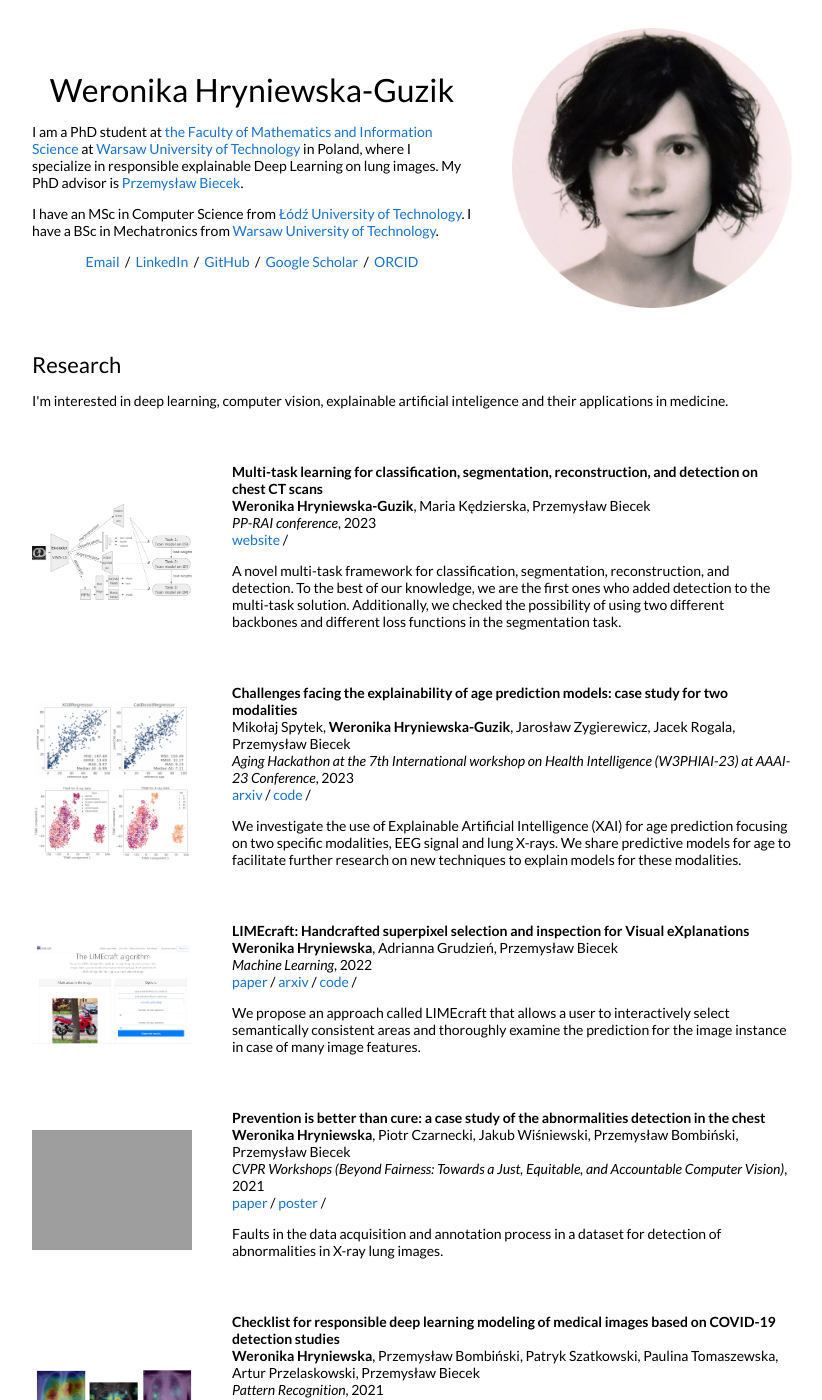
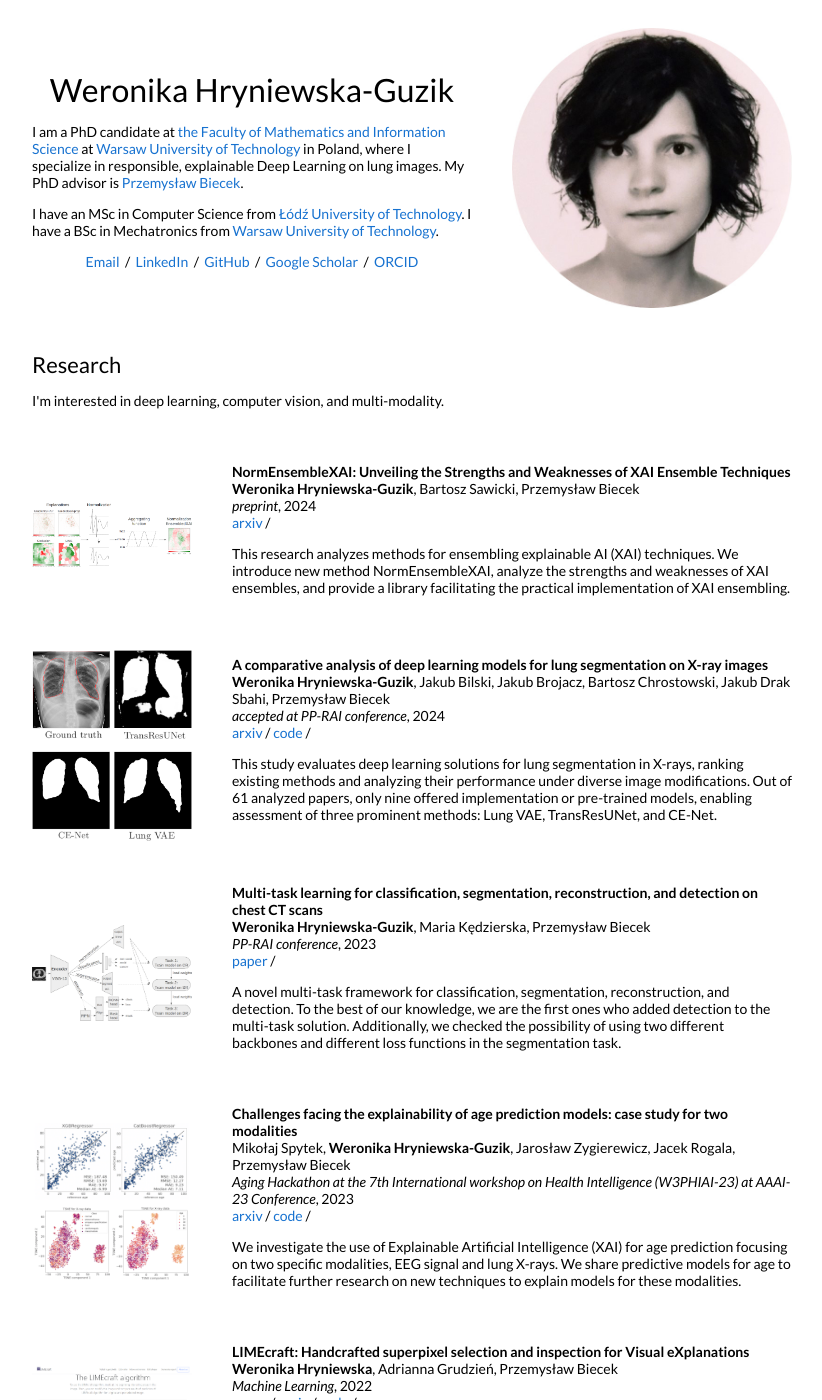
Before and after one commit to Hryniewska/website, a Jekyll site: the page built from _posts/2004-05-24-normensemblexai.markdown, in a window 1280 px wide and 1400 px high. Shown: the whole window, without its empty margins (228-1050 px from the left). Built offline with Jekyll 4.4.1, drawn with Linux system fonts in a browser that asks for light colours; some of the changed text lies outside the part shown.

Commit message:
Update website

```diff
--- a/_config.yml
+++ b/_config.yml
@@ -3,10 +3,10 @@
 #
 
 # Name of your site (displayed in the header)
-name: Weronika Hryniewska
+name: Weronika Hryniewska-Guzik
 
 # Short bio or description (displayed in the header)
-description: I am a PhD student at the Faculty of Mathematics and Information Science at Warsaw University of Technology in Poland, where I work on medical computer vision and explainable artificial intelligence. My PhD advisor is Przemysław Biecek.
+description: I am a PhD candidate at the Faculty of Mathematics and Information Science at Warsaw University of Technology in Poland, where I specialize in medical computer vision and explainable artificial intelligence. My PhD advisor is Przemysław Biecek.
 
 # URL of your avatar or profile pic (you could use your GitHub profile pic)
 avatar: images/me.jpg
--- a/_layouts/default.html
+++ b/_layouts/default.html
@@ -27,7 +27,7 @@
               <h1>
                 Weronika Hryniewska-Guzik
               </h1>
-              <p> I am a PhD student at <a href="https://ww4.mini.pw.edu.pl/">the Faculty of Mathematics and Information Science</a> at <a href="https://www.pw.edu.pl/engpw/">Warsaw University of Technology</a> in Poland, where I specialize in responsible explainable Deep Learning on lung images. My PhD advisor is <a href="https://biecek.pl/">Przemysław Biecek</a>.
+              <p> I am a PhD candidate at <a href="https://ww4.mini.pw.edu.pl/">the Faculty of Mathematics and Information Science</a> at <a href="https://www.pw.edu.pl/engpw/">Warsaw University of Technology</a> in Poland, where I specialize in responsible, explainable Deep Learning on lung images. My PhD advisor is <a href="https://biecek.pl/">Przemysław Biecek</a>.
               </p>
               <p>
 
@@ -54,7 +54,7 @@
             <td style="padding:2.5%;width:100%;vertical-align:middle">
               <h2>Research</h2>
               <p>
-                I'm interested in deep learning, computer vision, explainable artificial inteligence and their applications in medicine.
+                I'm interested in deep learning, computer vision, and multi-modality.
               </p>
             </td>
           </tr>
--- a/_posts/2000-10-01-NLP.markdown
+++ b/_posts/2000-10-01-NLP.markdown
@@ -9,4 +9,4 @@ author: "Weronika Hryniewska"
 courserole: "Course for Data Science MSc (supporting assistant at laboratory and project)"
 website: https://usosweb.usos.pw.edu.pl/kontroler.php?_action=katalog2%2Fprzedmioty%2FpokazPrzedmiot&kod=1120-DS000-MSP-0122&lang=en
 ---
-This course focuses on basic theory, advanced models and methods for information retrieval in large textual data sets.
+This course focuses on basic theory, advanced models and methods for information retrieval in large textual datasets.
--- a/_posts/2002-03-01-casedata.markdown
+++ b/_posts/2002-03-01-casedata.markdown
@@ -1,6 +1,6 @@
 ---
 layout: post
-title:  "Case Study - Database analysis, and creation of ML and DL models"
+title:  "Case Study - Preparing and training models on tabular, text and image data"
 data:  "2022-03-01"
 image: /images/case2022.png
 categories: teaching
--- a/_posts/2003-04-24-multitask.markdown
+++ b/_posts/2003-04-24-multitask.markdown
@@ -6,6 +6,6 @@ image: /images/multitask.png
 categories: research
 authors: "<strong>Weronika Hryniewska-Guzik</strong>, Maria Kędzierska, Przemysław Biecek"
 venue: "PP-RAI conference"
-website: https://pp-rai.pl/programme/maai-oral-session-papers
+paper: https://repozytorium.p.lodz.pl/items/b822a747-32cd-4a0f-96d0-f128e9694907
 ---
 A novel multi-task framework for classification, segmentation, reconstruction, and detection. To the best of our knowledge, we are the first ones who added detection to the multi-task solution. Additionally, we checked the possibility of using two different backbones and different loss functions in the segmentation task.
--- /dev/null
+++ b/_posts/2004-05-24-normensemblexai.markdown
@@ -0,0 +1,11 @@
+---
+layout: post
+title: "NormEnsembleXAI: Unveiling the Strengths and Weaknesses of XAI Ensemble Techniques"
+data: 2024
+image: /images/normensemblexai.png
+categories: research
+authors: "<strong>Weronika Hryniewska-Guzik</strong>, Bartosz Sawicki, Przemysław Biecek"
+venue: "preprint"
+arxiv: https://arxiv.org/abs/2401.17200
+---
+This research analyzes methods for ensembling explainable AI (XAI) techniques. We introduce new method NormEnsembleXAI, analyze the strengths and weaknesses of XAI ensembles, and provide a library facilitating the practical implementation of XAI ensembling.
```
Also changed, not shown: _posts/2004-03-24-lungsegmentation.markdown (added, +12 -0 lines), images/lungsegmentation.png (added), images/normensemblexai.png (added).
